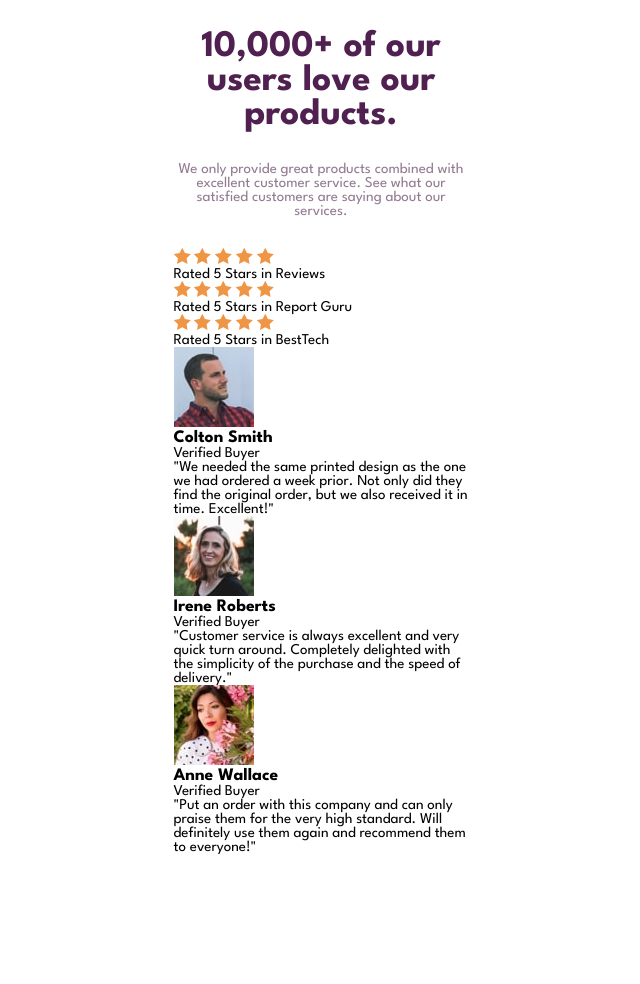
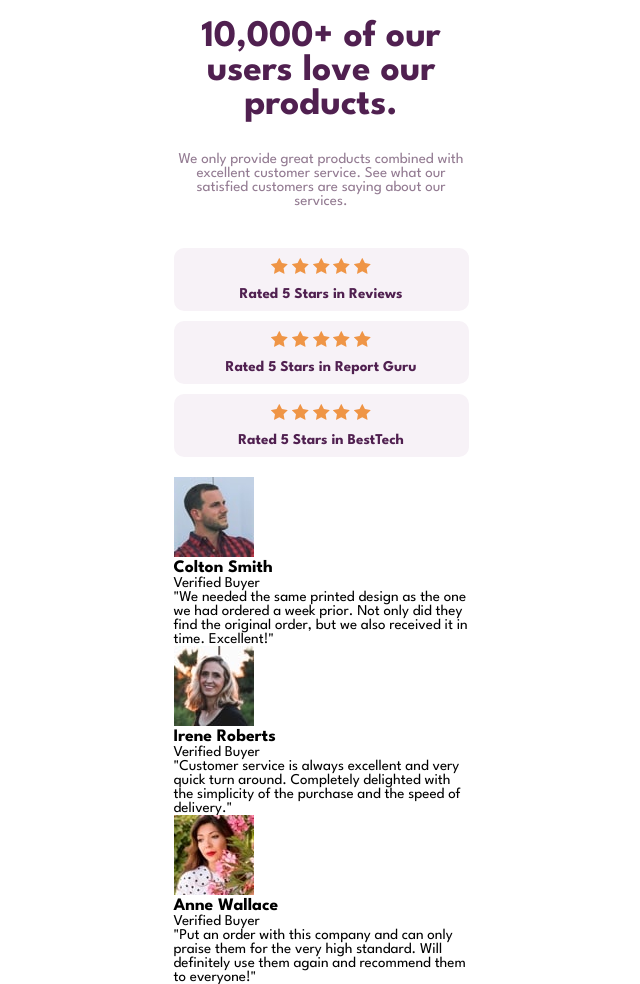
Before and after one commit to kujerocoding/social-proof-section-master, a plain HTML site: page index.html in a window 1280 px wide. Shown: the whole page, without its empty margins (319-959 px from the left). Before the commit the page ends 854 px from the top, so only its background shows below. Drawn offline with Linux system fonts and the light colour scheme.

Commit message:
Add style to reviews section

```diff
--- a/style.css
+++ b/style.css
@@ -32,7 +32,7 @@ body {
 
 .header__container {
    text-align: center;
-   padding-block: 30px;
+   padding-block: 20px;
 }
 
 .header__title {
@@ -45,3 +45,23 @@ body {
 .header__paragraph {
     color: var(--DARKGRAYISHMAGENTACOLOR);
 }
+
+.reviews__container--main {
+    display: flex;
+    flex-direction: column;
+    gap: 10px;
+    padding-block: 20px;
+}
+
+.reviews__container--sub {
+    background-color: var(--LIGHTGRAYISHMAGENTACOLOR);
+    padding-block: 10px;
+    display: flex;
+    flex-direction: column;
+    justify-content: center;
+    align-items: center;
+    gap: 10px;
+    border-radius: 10px;
+    color: var(--TESTIMONYCONTAINERCOLOR);
+    font-weight: bold;
+}
```
